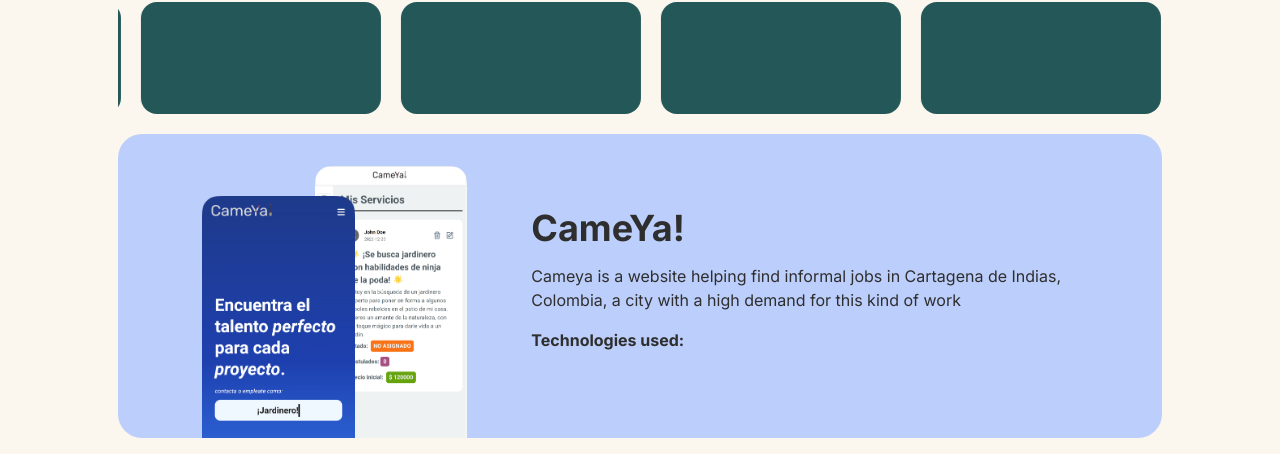
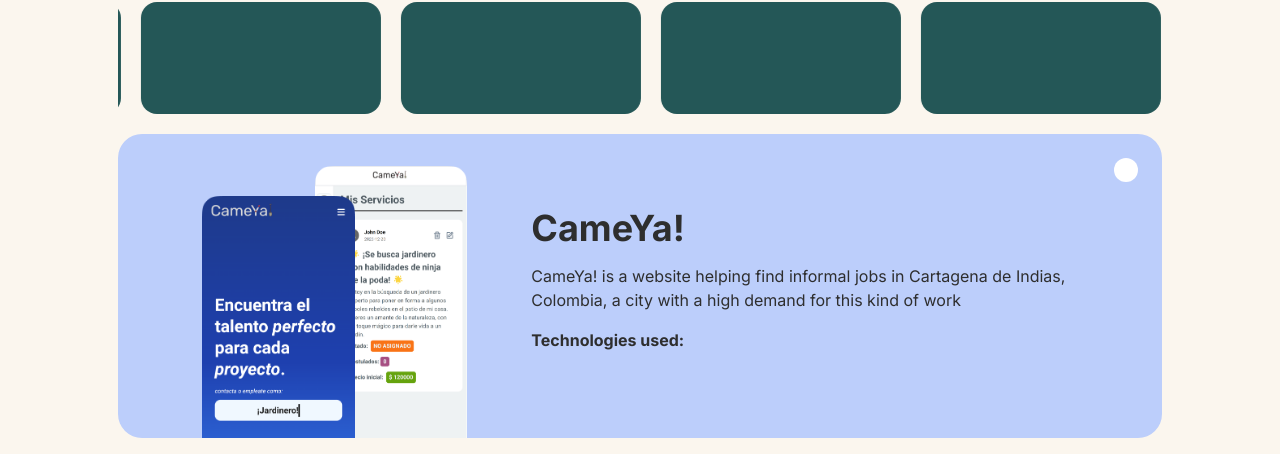
Before and after one commit to MartinezKevin24/portfolio, a Next.js app: page / in a window 1280 px wide. Shown: the part 618-1072 px from the top of the page. Built offline with nearby package versions, Linux system fonts and the light colour scheme; no server answers.

Commit message:
Feat: Link to Cameya website was added

```diff
--- a/components/Home/index.tsx
+++ b/components/Home/index.tsx
@@ -41,7 +41,7 @@
         </div>
         <InfiniteCarousel/>
         <div>
-          <div className='bg-[#BCCEFB] col-span-1 sm:col-span-1 hover:shadow-xl rounded-3xl overflow-hidden transition ease-out hover:scale-[1.02] duration-200 delay-100'>
+          <div className='bg-[#BCCEFB] col-span-1 sm:col-span-1 hover:shadow-xl rounded-3xl overflow-hidden transition ease-out'>
             <Cameya/>
           </div>
         </div>
--- a/components/Projects/Cameya/index.tsx
+++ b/components/Projects/Cameya/index.tsx
@@ -2,12 +2,17 @@
 import Image from 'next/image'
 import phoneCameya from '@/assets/first_screen_cameya.png'
 import myServicesScreen from '@/assets/my_services_cameya.png'
+import Link from 'next/link'
 
 export default function Cameya() {
   return (
-    <div>
-      <span className='icon-'/>
-      <div className=' p-8 md:px-16 group grid grid-cols-1 sm:grid-cols-3 w-full'>
+    <div className='relative group'>
+      <Link href={'https://front-cameya.vercel.app/'} target='_blank'>
+        <div className='p-3 hover:cursor-pointer right-6 top-6 hover:border-8 transition-all duration-200 ease-out bg-white rounded-full flex absolute justify-center items-center'>
+          <span className='icon-enlarge2'/>
+        </div>
+      </Link>
+      <div className='p-8 md:px-16 grid grid-cols-1 sm:grid-cols-3 w-full'>
         <div className='relative col-span-1 order-2 sm:order-1 h-60 flex sm:col-span-1'>
           <div className='relative w-full flex justify-center'>
             <div className='relative left-5 z-10 top-[50px] sm:top-[30px] group-hover:-rotate-12 transition-transform duration-500'>
@@ -20,7 +25,7 @@
         </div>
         <div className='col-span-1 order-1 sm:order-2 sm:col-span-2 sm:ml-11 flex flex-col justify-center gap-4'>
           <h1 className='font-bold text-4xl'>CameYa!</h1>
-          <p className='md:max-w-[550px]'>Cameya is a website helping find informal jobs in Cartagena de Indias,
+          <p className='md:max-w-[550px]'>CameYa! is a website helping find informal jobs in Cartagena de Indias,
             Colombia, a city with a high demand for this kind of work</p>
           <div className='flex gap-3 items-start flex-col '>
             <h2 className='font-bold'>Technologies used:</h2>
```
